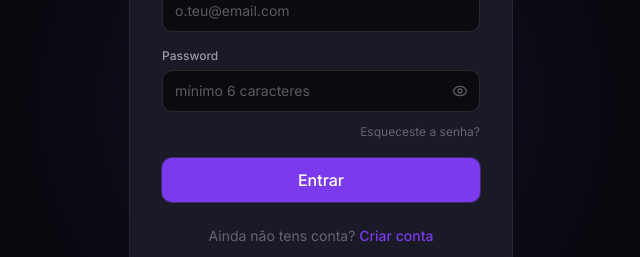
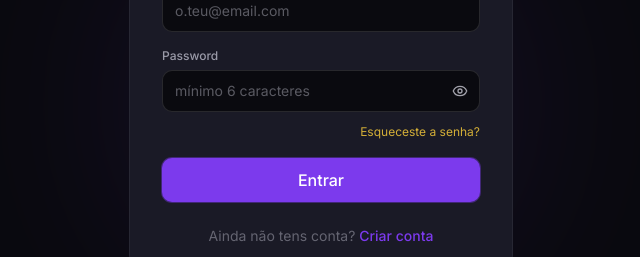
Before and after one commit to AndreVieira17/ClipAnalisis, a React (Vite) app: page /auth in a window 1280 px wide. Shown: the part 363-620 px from the top of the page, without its empty margins (319-959 px from the left). Built offline with nearby package versions, Linux system fonts and the light colour scheme; no server answers.

Commit message:
fix: password eye icon visible + forgot password link

```diff
--- a/src/pages/Auth.tsx
+++ b/src/pages/Auth.tsx
@@ -62,9 +62,9 @@ export default function Auth() {
       return;
     }
     await supabase.auth.resetPasswordForEmail(email, {
-      redirectTo: window.location.origin + '/auth/reset',
+      redirectTo: 'https://clipanalisis.com',
     });
-    setMessage({ text: 'Email de redefinição enviado! Verifica a tua caixa de correio.', type: 'success' });
+    setMessage({ text: 'Email de redefinição enviado! Verifica a tua caixa de entrada.', type: 'success' });
   }
 
   const inputClass =
@@ -115,7 +115,7 @@ export default function Auth() {
               type="button"
               onClick={() => setShowPassword((v) => !v)}
               aria-label={showPassword ? 'Esconder senha' : 'Mostrar senha'}
-              className="absolute inset-y-0 right-0 flex items-center px-3 text-app-text-muted hover:text-app-text-primary transition-colors"
+              className="absolute right-3 top-1/2 -translate-y-1/2 text-zinc-400 hover:text-white transition-colors"
             >
               {showPassword ? <EyeOff size={16} /> : <Eye size={16} />}
             </button>
@@ -125,7 +125,7 @@ export default function Auth() {
               <button
                 type="button"
                 onClick={handleForgotPassword}
-                className="text-xs text-app-text-muted hover:text-app-accent transition-colors"
+                className="text-xs text-[#D4AF37] hover:text-[#f0d060] transition-colors"
               >
                 Esqueceste a senha?
               </button>
```
